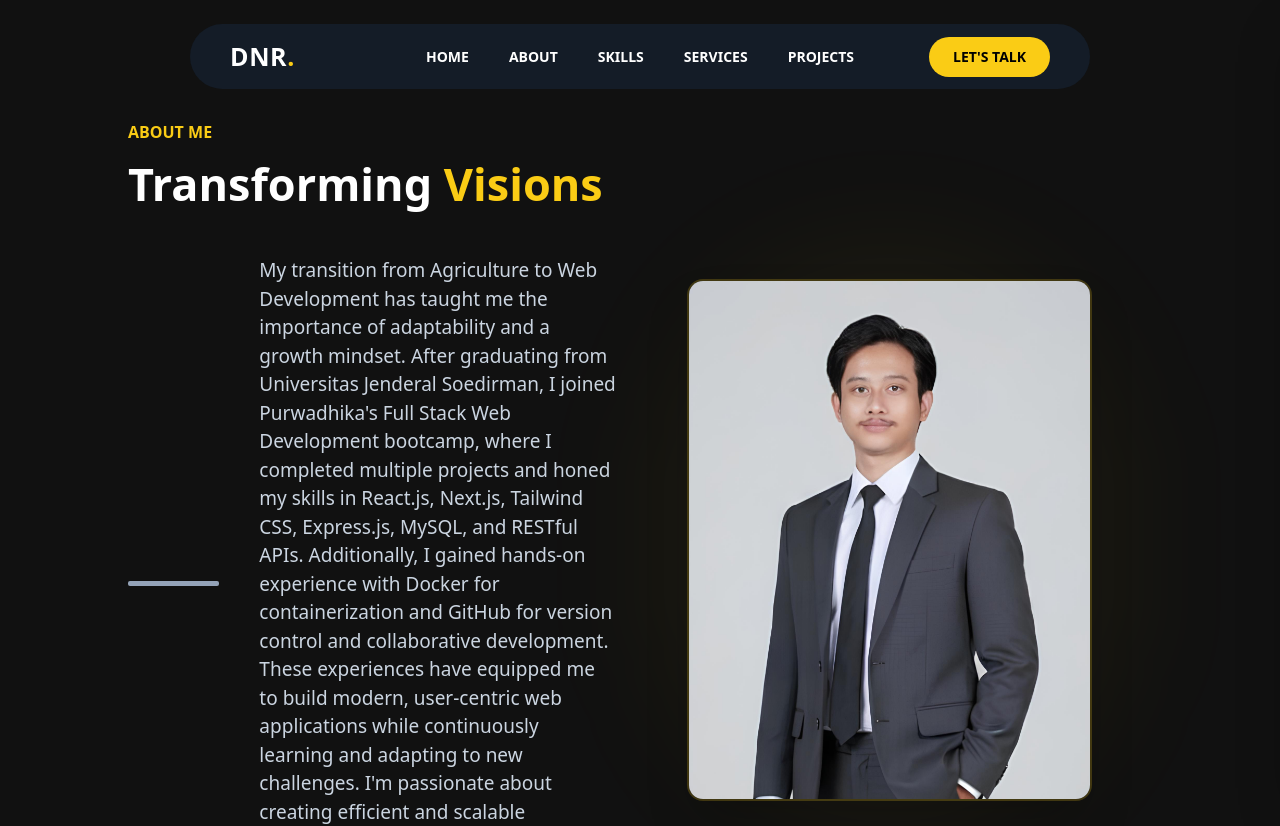
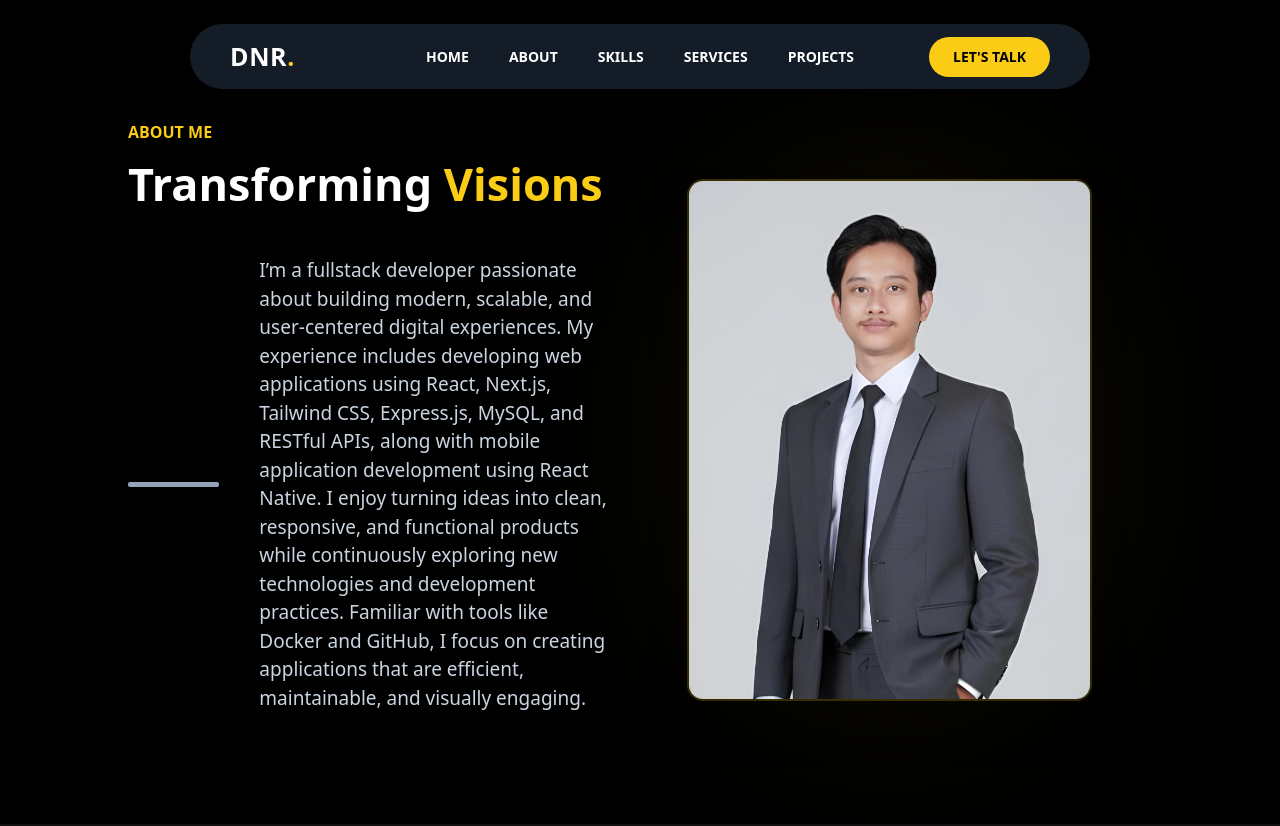
Before and after one commit to daffnr/Portofolio, a Next.js app: page /about in a window 1280 px wide. Shown: the top 826 px of the page. Built offline with nearby package versions, Linux system fonts and the light colour scheme.

Commit message:
style: update background colors

```diff
--- a/components/molecules/AboutPreview.tsx
+++ b/components/molecules/AboutPreview.tsx
@@ -14,8 +14,7 @@ const AboutPreview = () => {
                 Passion for <span className="text-yellow-400">Innovation</span> & Problem Solving
               </h2>
               <p className="text-slate-300 text-lg md:text-xl leading-relaxed mb-8 max-w-xl">
-                My transition from Agriculture to Web Development has taught me the importance of adaptability and a growth mindset.
-                I am passionate about creating efficient and scalable solutions, leveraging the latest technologies like Next.js and Node.js to deliver high-quality results.
+               Passionate about building modern web applications with a focus on scalability, performance, and user experience.
               </p>
               <Link
                 href="/about"
--- a/components/organisms/About.tsx
+++ b/components/organisms/About.tsx
@@ -5,7 +5,7 @@ import FadeInWrapper from "@/components/molecules/FadeInWrapper";
 
 const About = React.memo(({ id }: any) => {
   return (
-    <div id={id} className="bg-[#111] pb-[4rem] pt-[12vh] md:pt-[120px]">
+    <div id={id} className="bg-black pb-[4rem] pt-[12vh] md:pt-[120px]">
       <div className="grid grid-cols-1 md:grid-cols-2 w-[80%] mx-auto gap-[3rem] items-center">
         <FadeInWrapper direction="left" delay={100} duration={800}>
           <div>
@@ -18,19 +18,7 @@ const About = React.memo(({ id }: any) => {
             <div className="mb-[3rem] flex items-center md:space-x-10">
               <span className="w-[100px] hidden md:block h-[5px] bg-slate-400 rounded-sm"></span>
               <p className="text-[19px] text-slate-300 w-[80%]">
-                My transition from Agriculture to Web Development has taught me
-                the importance of adaptability and a growth mindset. After
-                graduating from Universitas Jenderal Soedirman, I joined
-                Purwadhika's Full Stack Web Development bootcamp, where I
-                completed multiple projects and honed my skills in React.js,
-                Next.js, Tailwind CSS, Express.js, MySQL, and RESTful APIs.
-                Additionally, I gained hands-on experience with Docker for
-                containerization and GitHub for version control and collaborative
-                development. These experiences have equipped me to build modern,
-                user-centric web applications while continuously learning and
-                adapting to new challenges. I'm passionate about creating
-                efficient and scalable solutions, and I enjoy leveraging the
-                latest technologies to deliver high-quality results.
+                I’m a fullstack developer passionate about building modern, scalable, and user-centered digital experiences. My experience includes developing web applications using React, Next.js, Tailwind CSS, Express.js, MySQL, and RESTful APIs, along with mobile application development using React Native. I enjoy turning ideas into clean, responsive, and functional products while continuously exploring new technologies and development practices. Familiar with tools like Docker and GitHub, I focus on creating applications that are efficient, maintainable, and visually engaging.
               </p>
             </div>
           </div>
--- a/components/organisms/Certifications.tsx
+++ b/components/organisms/Certifications.tsx
@@ -12,7 +12,7 @@ const Certifications = ({ id }: { id?: string }) => {
       title: "Full Stack Web Development",
       issuer: "Purwadhika Digital Technology School",
       year: "2024",
-      image: "/images/cert_placeholder.png", // Ganti dengan path gambar sertifikat Anda
+      image: "/images/cert_placeholder.png",
     },
     {
       title: "Next.js & Modern Web Architecture",
@@ -29,7 +29,7 @@ const Certifications = ({ id }: { id?: string }) => {
   ];
 
   return (
-    <section id={id} className="py-20 bg-[#111]">
+    <section id={id} className="py-20 bg-black">
       <div className="max-w-6xl mx-auto px-4 sm:px-6 lg:px-8">
         <FadeInWrapper direction="up" delay={100} duration={600}>
           <h2 className="text-3xl md:text-5xl font-bold text-white mb-12 text-center">
@@ -37,7 +37,7 @@ const Certifications = ({ id }: { id?: string }) => {
           </h2>
         </FadeInWrapper>
 
-        <div className="grid md:grid-cols-2 lg:grid-cols-3 gap-8">
+        <div className="grid md:grid-cols-2 lg:grid-cols-3 gap-8 pt-[12vh]">
           {certs.map((cert, i) => (
             <FadeInWrapper
               key={i}
--- a/components/organisms/ContactSection.tsx
+++ b/components/organisms/ContactSection.tsx
@@ -89,7 +89,7 @@ const ContactSection = ({ id }: { id?: string }) => {
   };
 
   return (
-    <section id={id} className="pt-[12vh] md:pt-[120px] pb-16 md:pb-24 bg-[#121121]">
+    <section id={id} className="pt-[12vh] md:pt-[120px] pb-16 md:pb-24 bg-black">
       <div className="max-w-7xl mx-auto px-4 sm:px-6 lg:px-8">
         <motion.div
           initial={{ opacity: 0, y: 30 }}
@@ -220,7 +220,7 @@ const ContactSection = ({ id }: { id?: string }) => {
                   </div>
                   <div>
                     <p className="text-sm font-medium text-slate-400">Location</p>
-                    <p className="text-lg text-white">Jakarta, Indonesia</p>
+                    <p className="text-lg text-white">Bekasi, Indonesia</p>
                   </div>
                 </motion.div>
               </div>
--- a/components/organisms/FeaturedProjects.tsx
+++ b/components/organisms/FeaturedProjects.tsx
@@ -38,7 +38,7 @@ const FeaturedProjects = () => {
                 Featured <span className="text-yellow-400">Projects</span>
               </h2>
               <p className="text-slate-400 text-lg max-w-2xl">
-                A selection of my best work, spanning from medical supply platforms to entertainment clones.
+                A curated collection of projects showcasing modern web development, scalable architecture, and thoughtful user experiences.
               </p>
             </div>
             <Link
--- a/components/organisms/Services.tsx
+++ b/components/organisms/Services.tsx
@@ -8,7 +8,7 @@ import React from "react";
 
 const Services = ({ id }: any) => {
   return (
-    <div id={id} className="pt-[12vh] md:pt-[120px] pb-[4rem] bg-[#121121]">
+    <div id={id} className="pt-[12vh] md:pt-[120px] pb-[4rem] bg-[#111]">
       <p className="heading">
         MY <span className="text-yellow-400">Services</span>
       </p>
```
